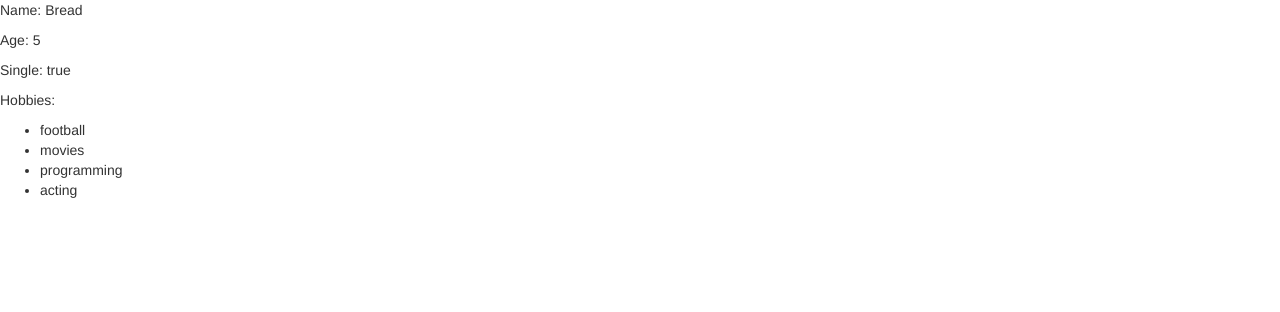
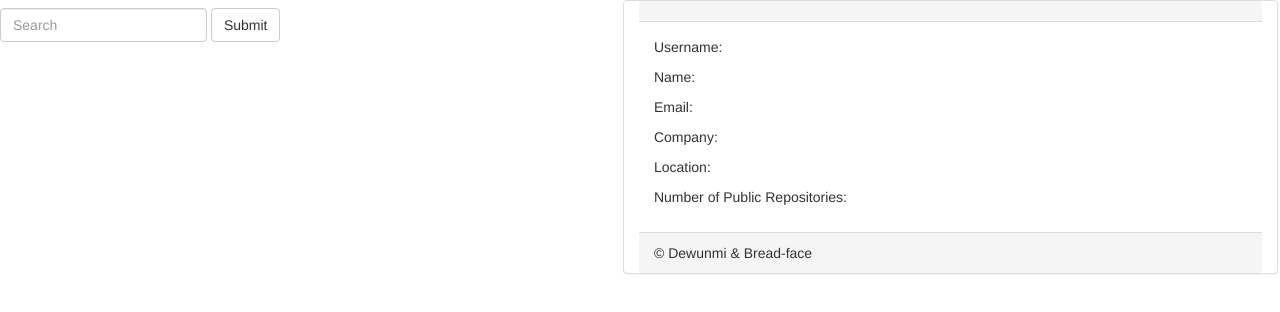
Before and after one commit to ade-adesokan/angularTutorials, a website: page app/index.html in a window 1280 px wide. Drawn offline with Linux system fonts and the light colour scheme; no server answers.

Commit message:
GitHub user

```diff
--- a/app/index.html
+++ b/app/index.html
@@ -5,16 +5,40 @@
     <link rel="stylesheet" href="css/vendor/bootstrap.css">
   </head>
 
-  <body ng-controller = "PersonalDetailsController">
-    <p>Name: <span ng-bind="person.name"></span></p>
-    <p>Age: <span ng-bind="person.age"></span></p>
-    <p>Single: <span ng-bind="person.single"></span></p>
-    <p>Hobbies: <ul>
-      <li ng-repeat="hobby in person.hobbies" ng-bind="hobby"></li>
-    </ul></p>
+  <body class="row" ng-controller = "PersonalDetailsController">
+    <form class="navbar-form navbar-left" role="search">
+      <div class="form-group">
+        <input type="text" class="form-control" placeholder="Search">
+      </div>
+      <button type="submit" class="btn btn-default">Submit</button>
+    </form>
+
+
+    <div class="panel panel-default col-md-6 col-md-offset-3">
+      <div class="panel-heading">
+
+      </div>
+      <div class="panel-body row">
+        <div class="col-md-6">
+          <p>Username: <span ng-bind="user.login"><span/></p>
+          <p>Name: <span ng-bind="user.name"><span/></p>
+          <p>Email:
+            <a ng-href ="mailto: {{user.email}}">{{user.email}}</a>
+          </p>
+          <p>Company: <span ng-bind="user.company"><span/></p>
+          <p>Location: <span ng-bind="user.location"><span/></p>
+          <p>Number of Public Repositories: <span ng-bind="user.public_repos"><span/></p>
+        </div>
+        <div class="col-md-6">
+          <img class="img-circle" ng-src= "{{user.avatar_url}}">
+        </div>
+      </div>
+      <div class="panel-footer">&copy Dewunmi & Bread-face</div>
+    </div>
+
     <script src="js/vendor/angular.js"></script>
     <script src="js/vendor/angular-mocks.js"></script>
-    <script src="js/vendor/jquery2.1.1.js"></script>
+    <script src="js/vendor/jquery-2.1.1.js"></script>
     <script src="js/custom/app.js"></script>
   </body>
 </html>
--- a/app/js/custom/app.js
+++ b/app/js/custom/app.js
@@ -7,8 +7,9 @@
       single: true,
       hobbies: ["football", "movies", "programming", "acting"]
     };
-    $http.get("../../data/cars.json").success(function (data) {
-      $scope.cars = data;
+    $http.get("https://api.github.com/users/andela-aadesokan").success(function (data) {
+      $scope.user = data;
+      console.log($scope.user);
     });
  });
 })();
--- a/package.json
+++ b/package.json
@@ -4,7 +4,7 @@
   "description": "angular lessons",
   "main": "index.js",
   "scripts": {
-    "test": "npm test"
+    "test": "karma start test/karma.conf.js"
   },
   "repository": {
     "type": "git",
```
Also changed, not shown: test/unit/controllerSpec.js (+5 -5 lines).
